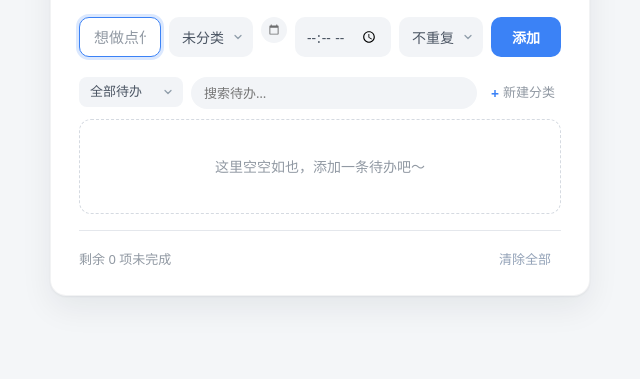
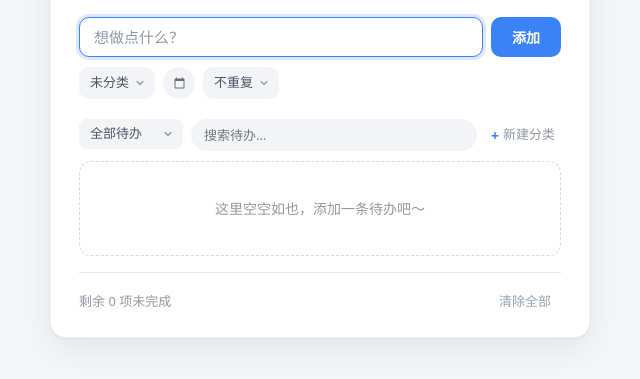
Before and after one commit to zhaojinyue789/my-tobo, a website built with Vite: page index.html in a window 1280 px wide. Shown: the part 169-548 px from the top of the page, without its empty margins (320-960 px from the left). Built offline with nearby package versions, Linux system fonts and the light colour scheme.

Commit message:
ui: 新建表单分层——主行只留输入框+添加，分类/日期/时刻/重复收进选项区

```diff
--- a/src/main.ts
+++ b/src/main.ts
@@ -291,7 +291,9 @@ form.addEventListener("submit", (e) => {
   newTodoDue.value = ""; // 日期/时刻每次清空：通常一条一个截止时间
   newTodoDue.classList.add("is-empty");
   newTodoTime.value = "";
+  newTodoTime.classList.add("hidden"); // 时刻跟随日期隐藏
   newTodoRepeat.value = "";
+  formOptions.classList.remove("open"); // 主行回归简洁：选项区提交后收起
   persist();
   // 即时到期检查：新建即带过期日期/时刻 → 立即通知并标记
   void notifyTodoOnce(todo);
@@ -304,15 +306,19 @@ input.addEventListener("keydown", (e) => {
   form.requestSubmit();
 });
 
-// 新增表单的分类选择器：插在输入框与提交按钮之间，选项每次渲染后同步更新
+// 新增表单的扩展选项区：分类/日期/时刻/重复收进第二行，主行只留输入框 + 添加；
+// 聚焦输入框滑出，提交后收起（时刻仅在选了日期后显示，与列表行内逻辑一致）
+const formOptions = document.createElement("div");
+formOptions.id = "todo-form-options";
+formOptions.className = "todo-form-options";
+form.append(formOptions); // 放在提交按钮之后：主行永远是 输入框+添加，选项区独占第二行
+
+// 新增表单的分类选择器：选项每次渲染后同步更新
 const newTodoCategory = document.createElement("select");
 newTodoCategory.id = "new-todo-category";
 newTodoCategory.className = "new-todo-category";
 newTodoCategory.setAttribute("aria-label", "新待办的分类");
-form.insertBefore(
-  newTodoCategory,
-  form.querySelector<HTMLButtonElement>("button[type=submit]"),
-);
+formOptions.append(newTodoCategory);
 
 // 新增表单的截止日期：空值收成日历图标，与列表行内日期同款交互
 const newTodoDue = document.createElement("input");
@@ -320,25 +326,21 @@ newTodoDue.type = "date";
 newTodoDue.id = "new-todo-due";
 newTodoDue.className = "todo-due new-todo-due is-empty";
 newTodoDue.setAttribute("aria-label", "新待办的截止日期");
-form.insertBefore(
-  newTodoDue,
-  form.querySelector<HTMLButtonElement>("button[type=submit]"),
-);
+formOptions.append(newTodoDue);
 newTodoDue.addEventListener("change", () => {
   newTodoDue.classList.toggle("is-empty", !newTodoDue.value);
+  newTodoTime.classList.toggle("hidden", !newTodoDue.value); // 时刻依赖日期才有意义
 });
 
-// 新增表单的截止时刻与重复规则（时刻仅在选了日期后有意义，提交时校验依赖）
+// 新增表单的截止时刻（默认隐藏，选了日期后出现）
 const newTodoTime = document.createElement("input");
 newTodoTime.type = "time";
 newTodoTime.id = "new-todo-time";
-newTodoTime.className = "new-todo-time";
+newTodoTime.className = "new-todo-time hidden";
 newTodoTime.setAttribute("aria-label", "新待办的截止时刻");
-form.insertBefore(
-  newTodoTime,
-  form.querySelector<HTMLButtonElement>("button[type=submit]"),
-);
+formOptions.append(newTodoTime);
 
+// 新增表单的重复规则
 const newTodoRepeat = document.createElement("select");
 newTodoRepeat.id = "new-todo-repeat";
 newTodoRepeat.className = "new-todo-repeat";
@@ -349,10 +351,12 @@ newTodoRepeat.append(
     buildSelectOption(r, r === "daily" ? "每天" : r === "weekly" ? "每周" : "每月"),
   ),
 );
-form.insertBefore(
-  newTodoRepeat,
-  form.querySelector<HTMLButtonElement>("button[type=submit]"),
-);
+formOptions.append(newTodoRepeat);
+
+// 聚焦输入框展开选项区；提交成功后收起（见 submit 处理器）。
+// pointerdown + focus 双触发：pointerdown 覆盖鼠标/触屏点击，focus 覆盖 Tab 键盘进入
+input.addEventListener("pointerdown", () => formOptions.classList.add("open"));
+input.addEventListener("focus", () => formOptions.classList.add("open"));
 
 /** 选项 = 未分类("") + 派生分类 + 手动新建；保留当前选中（连续录入），无则按视图态默认 */
 function syncNewTodoCategory(categories: string[]): void {
--- a/src/style.css
+++ b/src/style.css
@@ -406,6 +406,56 @@ body {
   height: 40px;
   padding: 0 20px;
   font-size: 14px;
+}
+
+/* 扩展选项区：默认收起，聚焦输入框滑出；第二行控件统一收窄一号 */
+.todo-form-options {
+  flex-basis: 100%; /* 独占一行（form 为 flex-wrap） */
+  display: flex;
+  align-items: center;
+  gap: 8px;
+  max-height: 0;
+  overflow: hidden;
+  visibility: hidden;
+  opacity: 0;
+  transition:
+    max-height 0.2s ease,
+    opacity 0.15s,
+    margin-top 0.2s,
+    visibility 0s linear 0.2s;
+}
+
+.todo-form-options.open {
+  max-height: 48px;
+  margin-top: 2px;
+  opacity: 1;
+  visibility: visible;
+  transition-delay: 0s;
+}
+
+.todo-form-options .new-todo-category,
+.todo-form-options .new-todo-repeat {
+  height: 32px;
+  max-width: 124px;
+  padding: 0 24px 0 10px;
+  font-size: 13px;
+}
+
+.todo-form-options .new-todo-due {
+  height: 32px;
+  font-size: 13px;
+}
+
+.todo-form-options .new-todo-due.is-empty {
+  width: 32px;
+  padding: 0 6px;
+}
+
+.todo-form-options .new-todo-time {
+  height: 32px;
+  width: 92px;
+  padding: 0 8px;
+  font-size: 13px;
 }
 
 /* ============================================================
```
Also changed, not shown: TEST_CASES.md (+6 -0 lines), CHANGELOG.md.
